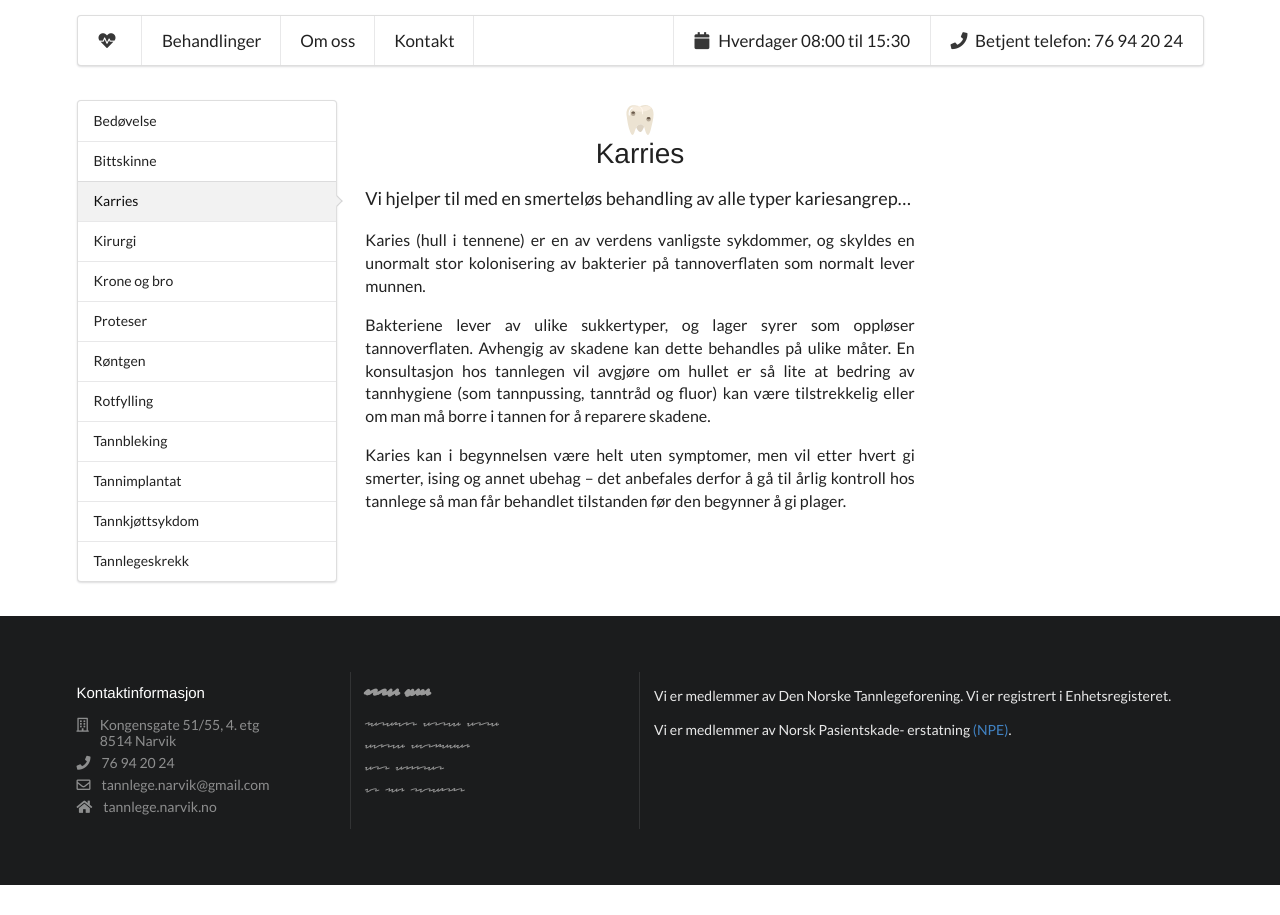
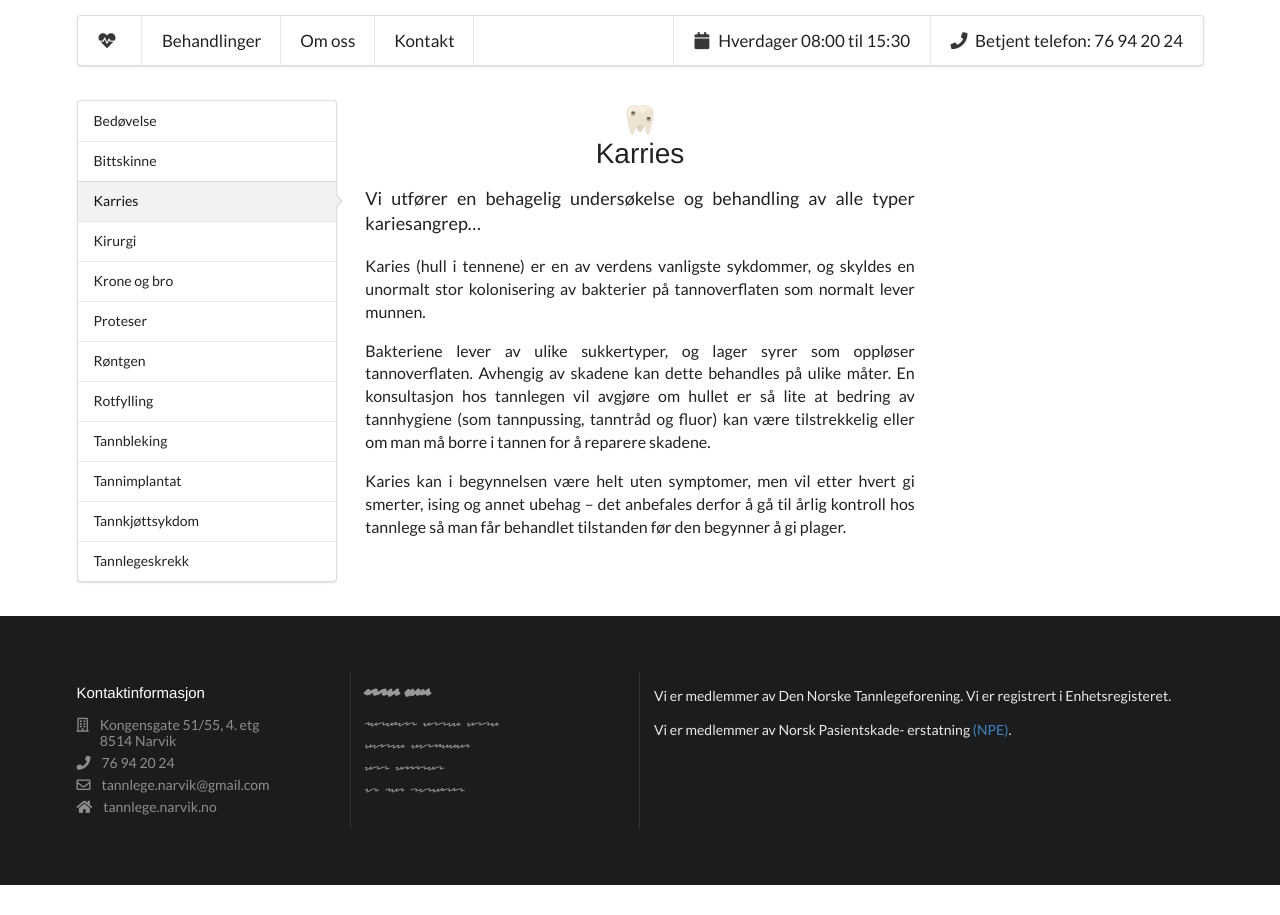
Before and after one commit to Starefossen/tannlege.narvik.no, a Jekyll site: the page built from _treatments/karries.md, in a window 1280 px wide. Built offline with Jekyll 4.4.1, drawn with Linux system fonts in a browser that asks for light colours; nearby versions of some CDN libraries.

Commit message:
Update karries.md

```diff
--- a/_treatments/karries.md
+++ b/_treatments/karries.md
@@ -4,7 +4,7 @@ title: Karries
 image: caries
 ---
 
-Vi hjelper til med en smerteløs behandling av alle typer kariesangrep...
+Vi utfører en behagelig undersøkelse og behandling av alle typer kariesangrep...
 
 <!--more-->
 
```
